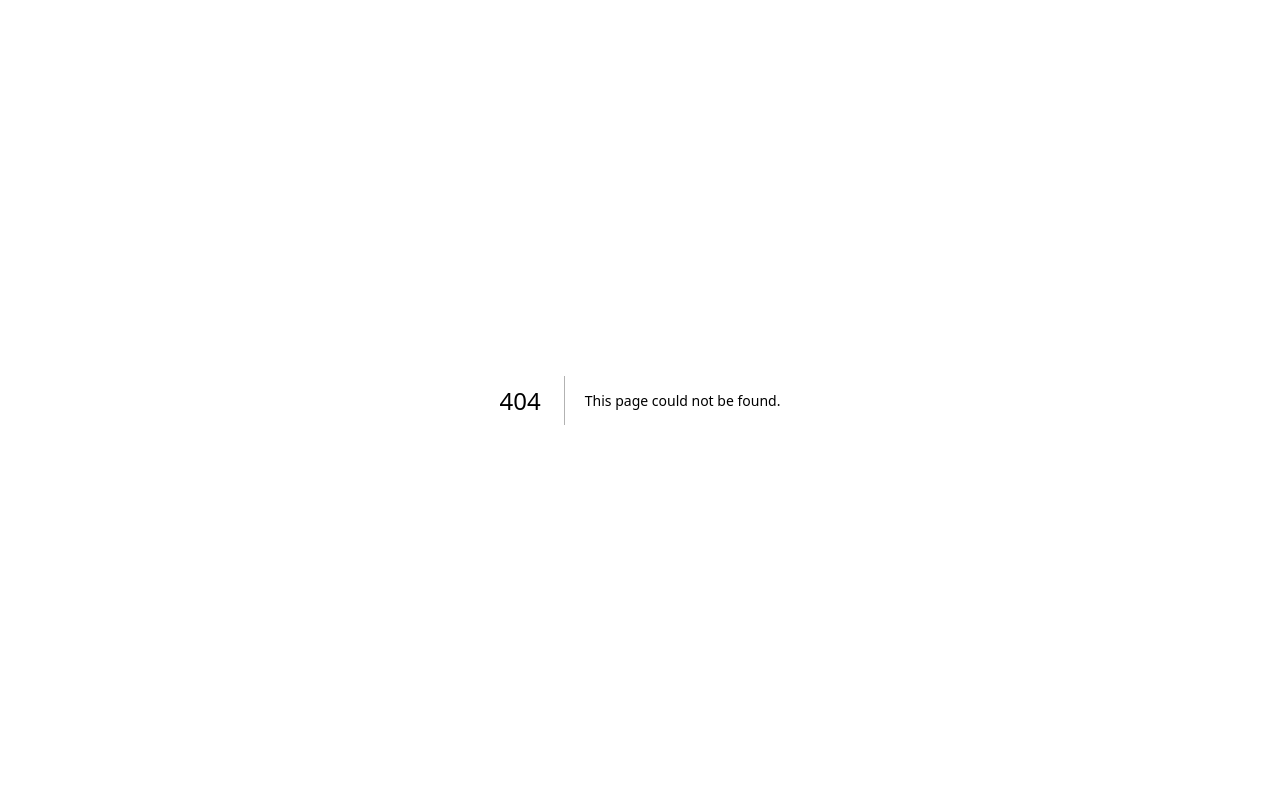
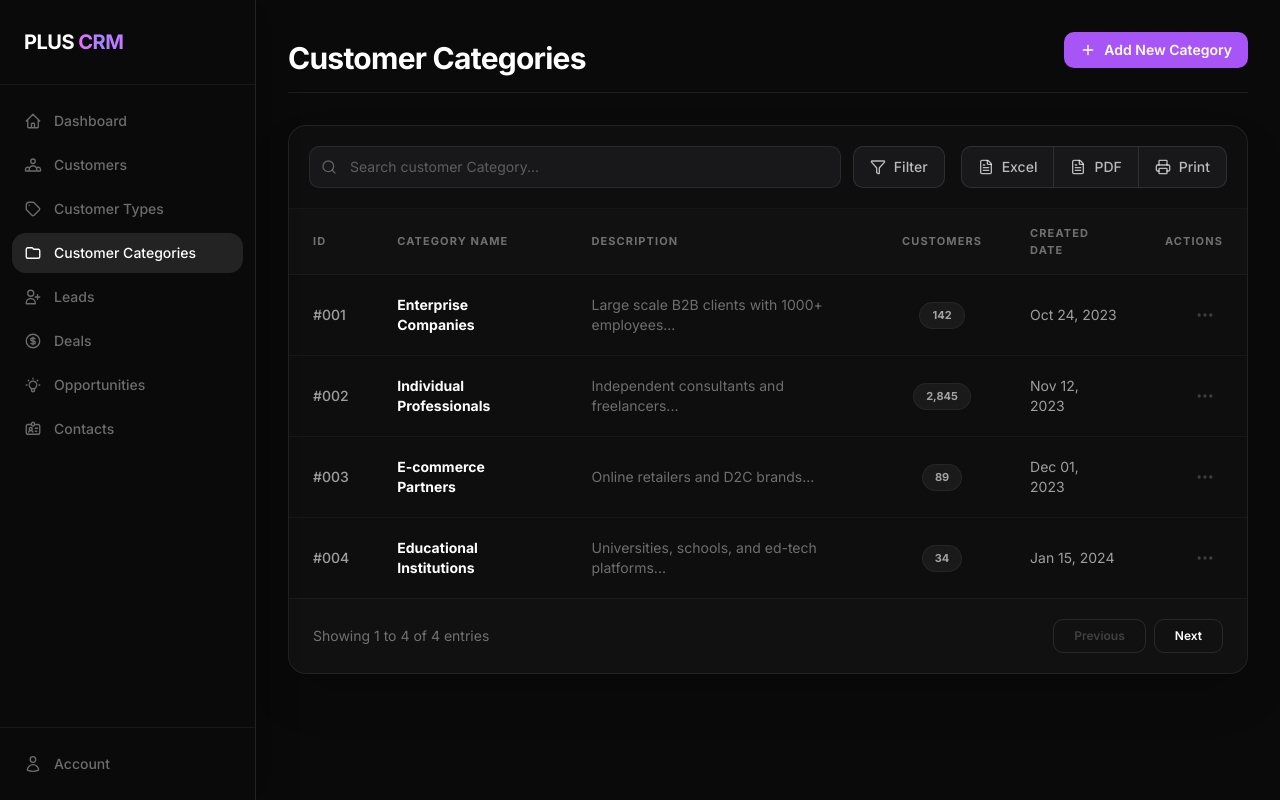
Before and after one commit to etsh0/Plus-crm, a Next.js app: page /customer-categories in a window 1280 px wide. Before the commit this address had no page. Built offline with nearby package versions, Linux system fonts and the light colour scheme.

Commit message:
add customer-categories page

```diff
--- /dev/null
+++ b/src/app/(dashboard)/customer-categories/page.tsx
@@ -0,0 +1,167 @@
+"use client";
+
+import { useState } from "react";
+import {
+  Plus,
+  Search,
+  Filter,
+  MoreHorizontal,
+  FileText,
+  Printer,
+  X
+} from "lucide-react";
+
+export default function CustomerCategoriesPage() {
+
+  const [isModalOpen, setIsModalOpen] = useState(false);
+  const [searchQuery, setSearchQuery] = useState("");
+
+  // Mock data with restored vibrant colors
+  const customerCategories = [
+    { id: "#001", name: "Enterprise Companies", description: "Large scale B2B clients with 1000+ employees...", customers: 142, date: "Oct 24, 2023",  },
+    { id: "#002", name: "Individual Professionals", description: "Independent consultants and freelancers...", customers: 2845, date: "Nov 12, 2023" },
+    { id: "#003", name: "E-commerce Partners", description: "Online retailers and D2C brands...", customers: 89, date: "Dec 01, 2023" },
+    { id: "#004", name: "Educational Institutions", description: "Universities, schools, and ed-tech platforms...", customers: 34, date: "Jan 15, 2024" },
+  ];
+
+
+  return (
+    <div className="p-8 max-w-[1600px] mx-auto">
+
+      {/* Title and Tabs */}
+      <div className="mb-8">
+        <div className="flex items-end justify-between border-b border-white/[0.08]">
+          <div className="pb-4">
+            <h1 className="text-3xl font-bold text-white tracking-tight">Customer Categories</h1>
+          </div>
+          <button
+            onClick={() => setIsModalOpen(true)}
+            className="mb-6 flex items-center gap-2 px-4 py-2 bg-[#a855f7] hover:bg-[#9333ea] text-white rounded-lg text-sm font-semibold transition-all active:scale-95"
+          >
+            <Plus className="w-4 h-4" />
+            <span>Add New Category</span>
+          </button>
+        </div>
+      </div>
+
+      {/* Main Container */}
+      <div className="bg-white/2 border border-white/[0.08] rounded-2xl overflow-hidden shadow-2xl">
+        {/* Toolbar */}
+        <div className="p-5 flex flex-wrap items-center justify-between gap-4">
+          <div className="flex items-center gap-3 flex-1 max-w-2xl">
+            <div className="relative flex-1">
+              <Search className="absolute left-3 top-1/2 -translate-y-1/2 w-4 h-4 text-white/30" />
+              <input
+                type="text"
+                placeholder="Search customer Category..."
+                value={searchQuery}
+                onChange={(e) => setSearchQuery(e.target.value)}
+                className="w-full bg-[#18181b] border border-white/[0.08] rounded-lg pl-10 pr-4 py-2.5 text-sm text-white placeholder-white/30 outline-none focus:border-white/20 transition-colors"
+              />
+            </div>
+            <button className="flex items-center gap-2 px-4 py-2.5 bg-[#18181b] hover:bg-[#27272a] border border-white/10 rounded-lg text-sm font-medium text-white/70 hover:text-white transition-all">
+              <Filter className="w-4 h-4" />
+              <span>Filter</span>
+            </button>
+          </div>
+
+          <div className="flex items-center bg-[#18181b] border border-white/10 rounded-lg overflow-hidden">
+            <button className="flex items-center gap-2 px-4 py-2.5 hover:bg-white/5 text-sm font-medium text-white/70 border-r border-white/10 transition-all">
+              <FileText className="w-4 h-4" />
+              <span>Excel</span>
+            </button>
+            <button className="flex items-center gap-2 px-4 py-2.5 hover:bg-white/5 text-sm font-medium text-white/70 border-r border-white/10 transition-all">
+              <FileText className="w-4 h-4" />
+              <span>PDF</span>
+            </button>
+            <button className="flex items-center gap-2 px-4 py-2.5 hover:bg-white/5 text-sm font-medium text-white/70 transition-all">
+              <Printer className="w-4 h-4" />
+              <span>Print</span>
+            </button>
+          </div>
+        </div>
+
+        {/* Table */}
+        <div className="overflow-x-auto">
+          <table className="w-full text-left border-collapse">
+            <thead>
+              <tr className="border-y border-white/[0.04] bg-white/1">
+                <th className="px-6 py-4 text-[11px] font-bold text-white/40 uppercase tracking-[0.1em]">ID</th>
+                <th className="px-6 py-4 text-[11px] font-bold text-white/40 uppercase tracking-[0.1em]">Category Name</th>
+                <th className="px-6 py-4 text-[11px] font-bold text-white/40 uppercase tracking-[0.1em]">Description</th>
+                <th className="px-6 py-4 text-[11px] font-bold text-white/40 uppercase tracking-[0.1em] text-center">Customers</th>
+                <th className="px-6 py-4 text-[11px] font-bold text-white/40 uppercase tracking-[0.1em]">Created Date</th>
+                <th className="px-6 py-4 text-[11px] font-bold text-white/40 uppercase tracking-[0.1em] text-right">Actions</th>
+              </tr>
+            </thead>
+            <tbody className="divide-y divide-white/[0.04]">
+              {customerCategories.map((type) => (
+                <tr key={type.id} className="hover:bg-white/1 transition-colors group">
+                  <td className="px-6 py-5 text-sm text-white/60 font-medium">{type.id}</td>
+                  <td className="px-6 py-5">
+                    <div className="flex items-center gap-3">
+                      <span className="text-sm font-bold text-white">{type.name}</span>
+                    </div>
+                  </td>
+                  <td className="px-6 py-5 text-sm text-white/40">{type.description}</td>
+                  <td className="px-6 py-5 text-center">
+                    <span className="inline-flex items-center px-3 py-1 rounded-full bg-white/5 text-[11px] font-bold text-white/60 border border-white/[0.05]">
+                      {type.customers.toLocaleString()}
+                    </span>
+                  </td>
+                  <td className="px-6 py-5 text-sm text-white/60">{type.date}</td>
+                  <td className="px-6 py-5 text-right">
+                    <button className="p-2 hover:bg-white/5 rounded-lg text-white/20 hover:text-white transition-all">
+                      <MoreHorizontal className="w-5 h-5" />
+                    </button>
+                  </td>
+                </tr>
+              ))}
+            </tbody>
+          </table>
+        </div>
+
+        {/* Pagination */}
+        <div className="px-6 py-5 border-t border-white/[0.04] flex items-center justify-between bg-white/1">
+          <p className="text-sm text-white/40">Showing 1 to 4 of 4 entries</p>
+          <div className="flex items-center gap-2">
+            <button className="px-5 py-2 rounded-lg border border-white/10 text-xs font-semibold text-white/20 disabled:opacity-50 cursor-not-allowed transition-all">Previous</button>
+            <button className="px-5 py-2 rounded-lg border border-white/10 text-xs font-semibold text-white hover:bg-white/5 transition-all">Next</button>
+          </div>
+        </div>
+      </div>
+
+      {/* Modal Reused from Design 1 */}
+      {isModalOpen && (
+        <div className="fixed inset-0 z-50 flex items-center justify-center bg-black/60 backdrop-blur-sm p-4">
+          <div className="bg-[#18181b] border border-white/10 rounded-2xl w-full max-w-md overflow-hidden shadow-2xl">
+            <div className="px-6 py-5 border-b border-white/[0.04] flex items-center justify-between">
+              <h2 className="text-lg font-semibold text-white">Add Category</h2>
+              <button onClick={() => setIsModalOpen(false)} className="text-white/40 hover:text-white transition-colors">
+                <X className="w-5 h-5" />
+              </button>
+            </div>
+            <div className="p-6 flex flex-col gap-4">
+              <div className="flex flex-col gap-1.5">
+                <label className="text-xs text-white/50 font-medium">Category Name</label>
+                <input type="text" placeholder="e.g. Enterprise" className="bg-[#27272a]/50 border border-white/5 rounded-lg px-4 py-2.5 text-sm text-white outline-none focus:border-[#a855f7]/50 transition-all" />
+              </div>
+              <div className="flex flex-col gap-1.5">
+                <label className="text-xs text-white/50 font-medium">Description</label>
+                <textarea rows={3} placeholder="Describe this customer category..." className="bg-[#27272a]/50 border border-white/5 rounded-lg px-4 py-2.5 text-sm text-white outline-none focus:border-[#a855f7]/50 transition-all resize-none" />
+              </div>
+            </div>
+            <div className="px-6 py-4 border-t border-white/4 flex items-center justify-end gap-3 bg-[#18181b]/50">
+              <button onClick={() => setIsModalOpen(false)} className="px-4 py-2 rounded-lg text-sm font-medium text-white/60 hover:text-white hover:bg-white/5 transition-colors">
+                Cancel
+              </button>
+              <button onClick={() => setIsModalOpen(false)} className="px-4 py-2 rounded-lg bg-[#a855f7] text-sm font-medium text-white hover:bg-[#9333ea] transition-all">
+                Save Type
+              </button>
+            </div>
+          </div>
+        </div>
+      )}
+    </div>
+  );
+}
--- a/src/app/globals.css
+++ b/src/app/globals.css
@@ -115,36 +115,3 @@
     --sidebar-border: oklch(1 0 0 / 10%);
     --sidebar-ring: oklch(0.556 0 0);
 }
-
-/*
-@layer base {
-  * {
-    @apply border-border outline-ring/50;
-    }
-  body {
-    @apply bg-background text-foreground overflow-hidden;
-    }
-  html {
-    @apply font-sans;
-    }
-} */
-
-@layer utilities {
-  .custom-scrollbar::-webkit-scrollbar {
-    width: 6px;
-    height: 6px;
-  }
-
-  .custom-scrollbar::-webkit-scrollbar-track {
-    background: transparent;
-  }
-
-  .custom-scrollbar::-webkit-scrollbar-thumb {
-    background: rgba(255, 255, 255, 0.1);
-    border-radius: 10px;
-  }
-
-  .custom-scrollbar::-webkit-scrollbar-thumb:hover {
-    background: rgba(255, 255, 255, 0.2);
-  }
-}
```
